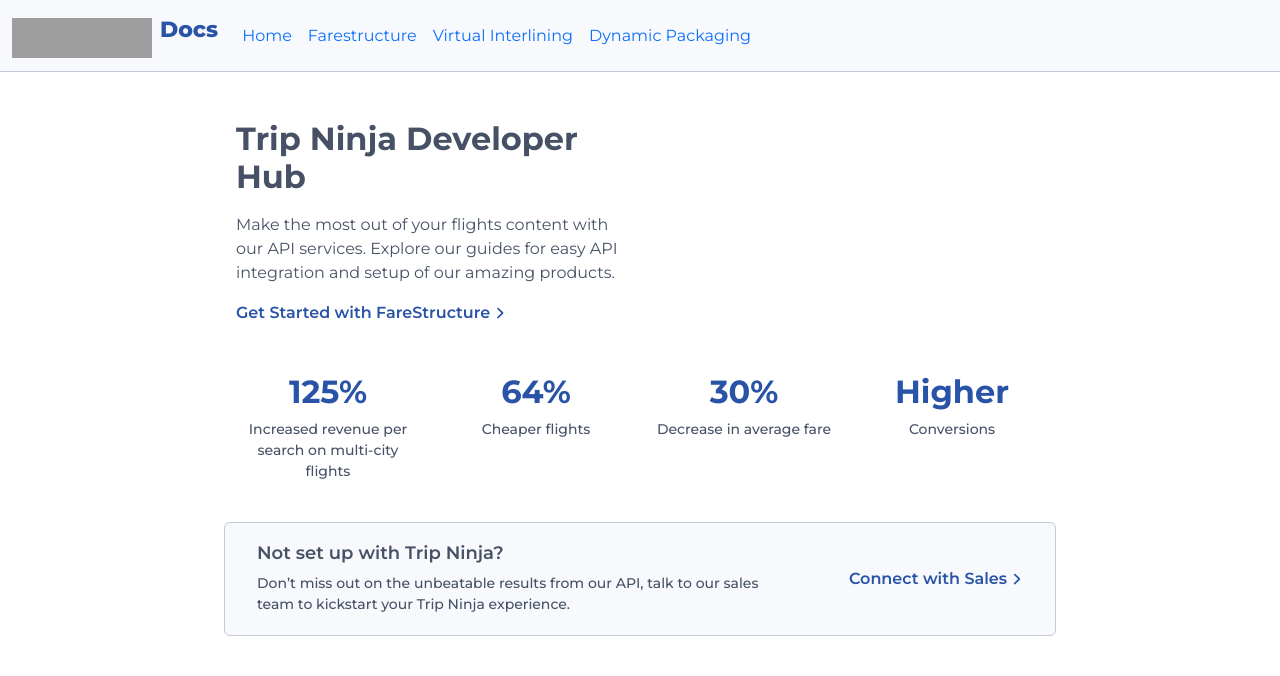
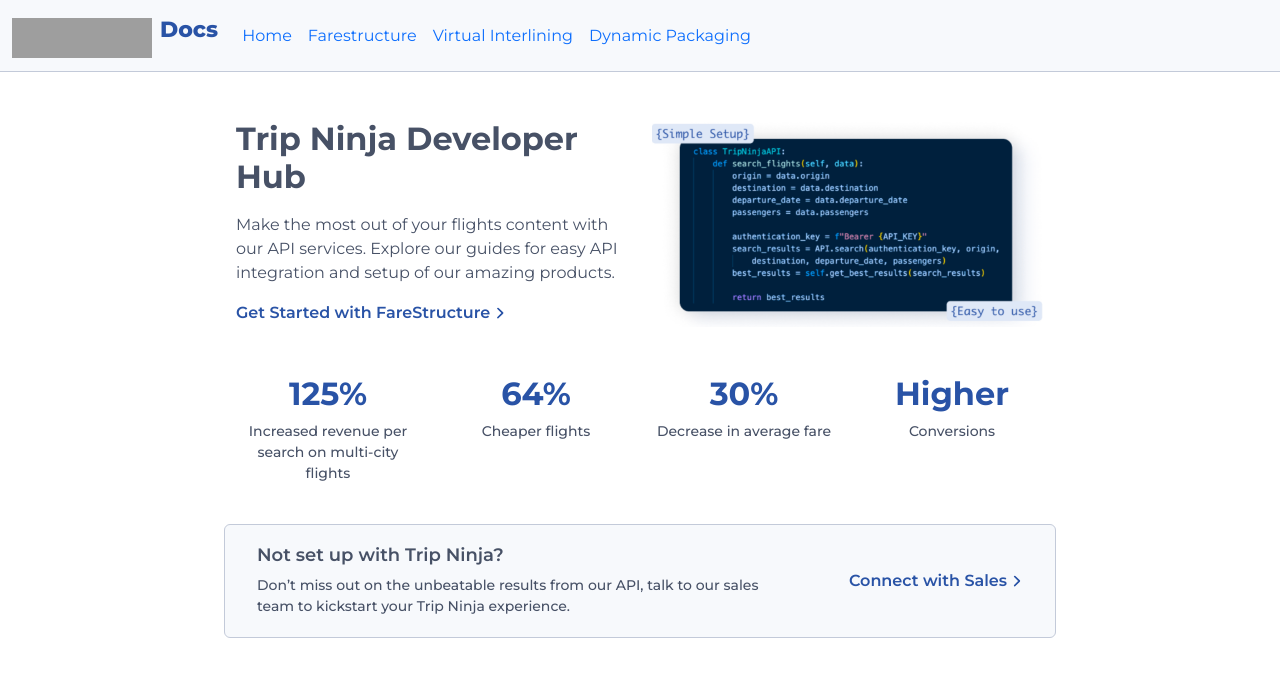
Before and after one commit to trip-ninja-inc/trip_ninja_api_docs, a React (Create React App) app in the folder trip-ninja-docs/: page / in a window 1280 px wide. Shown: the top 676 px of the page. Built offline with nearby package versions, Linux system fonts and the light colour scheme; grey boxes are pictures that could not be loaded.

Commit message:
add homepage image

```diff
--- a/trip-ninja-docs/src/home/HomePage.tsx
+++ b/trip-ninja-docs/src/home/HomePage.tsx
@@ -1,7 +1,7 @@
 import React from "react";
 import MetricLabel from "./MetricLabel";
 import ConnectWithSales from "../common/ConnectWithSales";
-
+import homepageImage from "../assets/homepage-image.png";
 
 export default function HomePage() {
   return(
@@ -21,7 +21,7 @@
             </a>
           </div>
           <div className="col-md-6">
-
+            <img src={homepageImage} alt="homepage" className="image" />
           </div>
         </div>
         <div className="row mt-5 text-center">
--- a/trip-ninja-docs/src/index.css
+++ b/trip-ninja-docs/src/index.css
@@ -66,3 +66,7 @@
   font-size: 12px;
   -webkit-text-stroke: 1px;
 }
+
+.image {
+  width: 100%;
+}
```
Also changed, not shown: trip-ninja-docs/src/assets/homepage-image.png (added).
